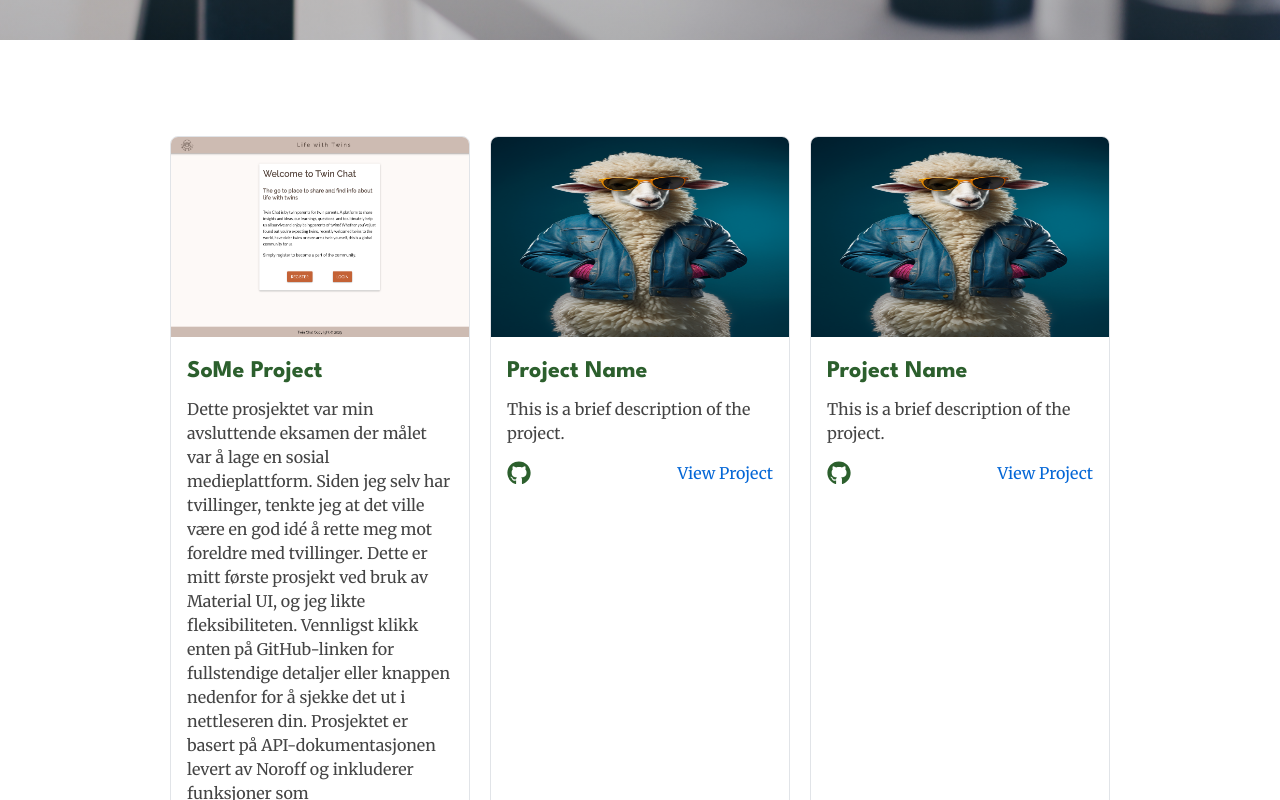
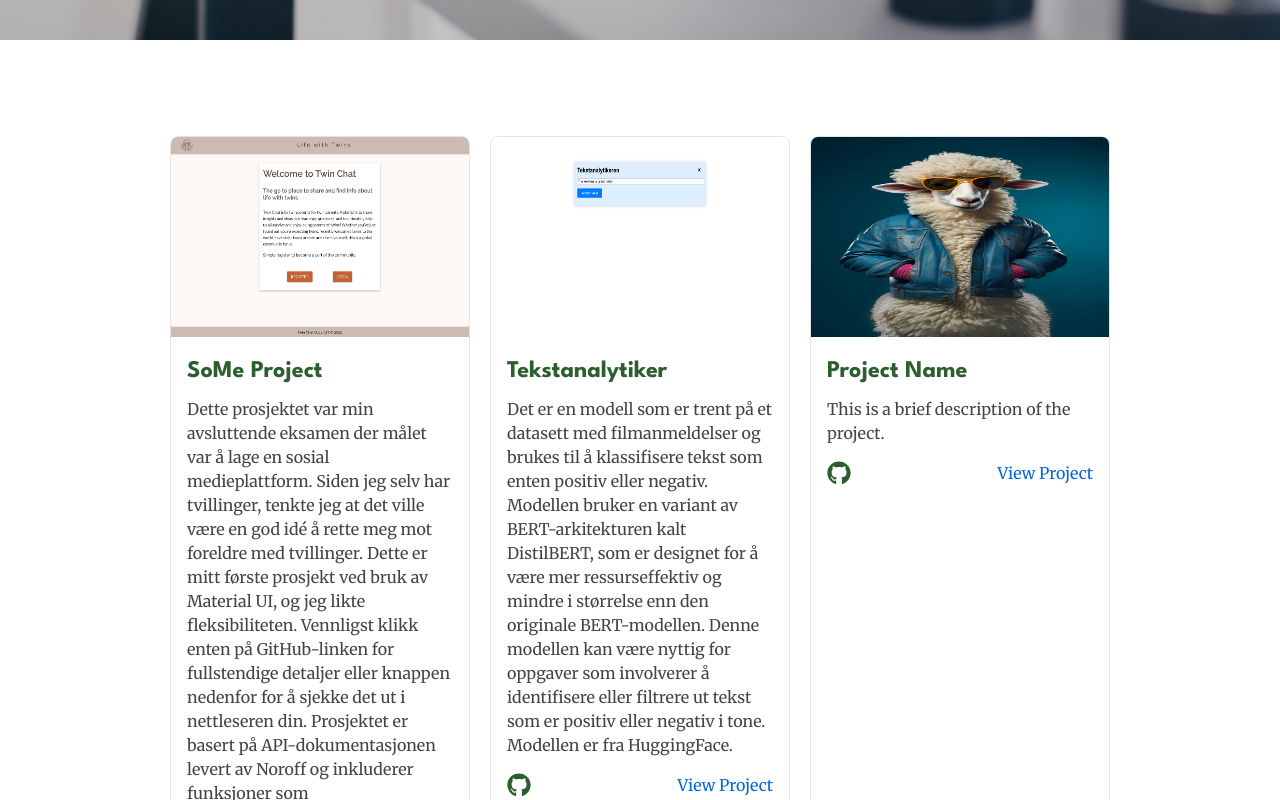
Before and after one commit to coding-chef77/portfolio2, a React (Vite) app: page / in a window 1280 px wide. Shown: the part 760-1560 px from the top of the page. Built offline with nearby package versions, Linux system fonts and the light colour scheme.

Commit message:
added framer motion

```diff
--- a/package.json
+++ b/package.json
@@ -13,6 +13,7 @@
     "@emotion/is-prop-valid": "^1.2.1",
     "@hookform/resolvers": "^3.3.1",
     "emailjs-com": "^3.2.0",
+    "framer-motion": "^10.16.4",
     "prop-types": "^15.8.1",
     "react": "^18.2.0",
     "react-dom": "^18.2.0",
--- a/src/pages/projects/ProjectsPage.jsx
+++ b/src/pages/projects/ProjectsPage.jsx
@@ -1,26 +1,42 @@
 import styled from "styled-components";
 import { FaGithub } from "react-icons/fa";
+import { motion } from "framer-motion";
 import image from "../../assets/web_upload.png";
 import imageTwinChat from "../../assets/twinChat.png";
+import imageAnalytic from "../../assets/tekst-analytiker.png";
 
 const ProjectsPage = () => {
+  const containerVariants = {
+    hidden: {
+      opacity: 0,
+      y: 20,
+    },
+    visible: {
+      opacity: 1,
+      y: 0,
+      transition: {
+        duration: 1,
+      },
+    },
+  };
   return (
+    <motion.div initial="hidden" animate="visible" variants={containerVariants}>
       <Wrapper>
         <Card>
           <Image src={imageTwinChat} alt="something" />
           <CardContent>
             <Title>SoMe Project</Title>
             <Description>
-            Dette prosjektet var min avsluttende eksamen der målet var å lage en
-            sosial medieplattform. Siden jeg selv har tvillinger, tenkte jeg at
-            det ville være en god idé å rette meg mot foreldre med tvillinger.
-            Dette er mitt første prosjekt ved bruk av Material UI, og jeg likte
-            fleksibiliteten. Vennligst klikk enten på GitHub-linken for
-            fullstendige detaljer eller knappen nedenfor for å sjekke det ut i
-            nettleseren din. Prosjektet er basert på API-dokumentasjonen levert
-            av Noroff og inkluderer funksjoner som brukerregistrering,
-            innlogging, profilhåndtering, oppretting av innlegg, oppretting av
-            kommentarer og mer.
+              Dette prosjektet var min avsluttende eksamen der målet var å lage
+              en sosial medieplattform. Siden jeg selv har tvillinger, tenkte
+              jeg at det ville være en god idé å rette meg mot foreldre med
+              tvillinger. Dette er mitt første prosjekt ved bruk av Material UI,
+              og jeg likte fleksibiliteten. Vennligst klikk enten på
+              GitHub-linken for fullstendige detaljer eller knappen nedenfor for
+              å sjekke det ut i nettleseren din. Prosjektet er basert på
+              API-dokumentasjonen levert av Noroff og inkluderer funksjoner som
+              brukerregistrering, innlogging, profilhåndtering, oppretting av
+              innlegg, oppretting av kommentarer og mer.
             </Description>
             <Links>
               <a
@@ -43,10 +59,45 @@ const ProjectsPage = () => {
           </CardContent>
         </Card>
         <Card>
+          <Image src={imageAnalytic} alt="something" />
+          <CardContent>
+            <Title>Tekstanalytiker</Title>
+            <Description>
+              {" "}
+              Det er en modell som er trent på et datasett med filmanmeldelser
+              og brukes til å klassifisere tekst som enten positiv eller
+              negativ. Modellen bruker en variant av BERT-arkitekturen kalt
+              DistilBERT, som er designet for å være mer ressurseffektiv og
+              mindre i størrelse enn den originale BERT-modellen. Denne modellen
+              kan være nyttig for oppgaver som involverer å identifisere eller
+              filtrere ut tekst som er positiv eller negativ i tone. Modellen er
+              fra HuggingFace.
+            </Description>
+            <Links>
+              <a
+                href={"https://github.com/your_username/project_name"}
+                target="_blank"
+                rel="noopener noreferrer"
+              >
+                <FaGithub size={24} />
+              </a>
+              <ProjectLink
+                href={"https://cerulean-stardust-668c8f.netlify.app/"}
+                target="_blank"
+                rel="noopener noreferrer"
+              >
+                View Project
+              </ProjectLink>
+            </Links>
+          </CardContent>
+        </Card>
+        <Card>
           <Image src={image} alt="something" />
           <CardContent>
             <Title>Project Name</Title>
-          <Description>This is a brief description of the project.</Description>
+            <Description>
+              This is a brief description of the project.
+            </Description>
             <Links>
               <a
                 href={"https://github.com/your_username/project_name"}
@@ -69,30 +120,9 @@ const ProjectsPage = () => {
           <Image src={image} alt="something" />
           <CardContent>
             <Title>Project Name</Title>
-          <Description>This is a brief description of the project.</Description>
-          <Links>
-            <a
-              href={"https://github.com/your_username/project_name"}
-              target="_blank"
-              rel="noopener noreferrer"
-            >
-              <FaGithub size={24} />
-            </a>
-            <ProjectLink
-              href={"https://deployed_project_link.com"}
-              target="_blank"
-              rel="noopener noreferrer"
-            >
-              View Project
-            </ProjectLink>
-          </Links>
-        </CardContent>
-      </Card>
-      <Card>
-        <Image src={image} alt="something" />
-        <CardContent>
-          <Title>Project Name</Title>
-          <Description>This is a brief description of the project.</Description>
+            <Description>
+              This is a brief description of the project.
+            </Description>
             <Links>
               <a
                 href={"https://github.com/your_username/project_name"}
@@ -112,6 +142,7 @@ const ProjectsPage = () => {
           </CardContent>
         </Card>
       </Wrapper>
+    </motion.div>
   );
 };
 
```
Also changed, not shown: src/assets/tekst-analytiker.png (added), 1 other file (tests, documents, lock files or other folders). Lines whose indentation alone changed are shown as unchanged.
